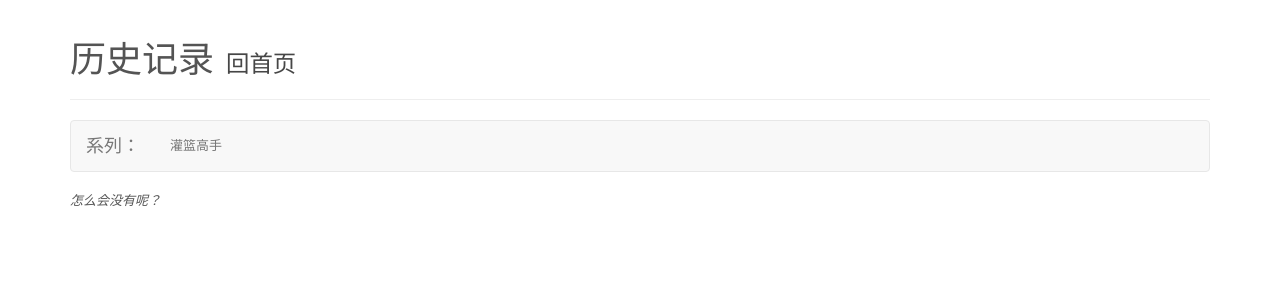
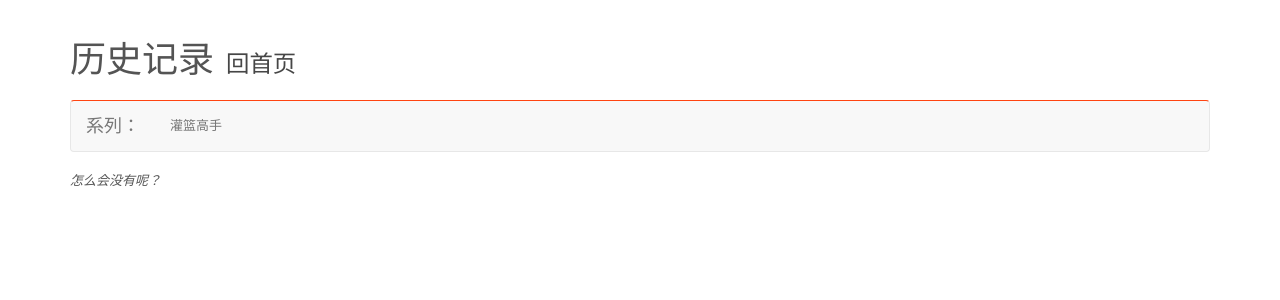
Before and after one commit to xavierskip/hupu_Album_Downloader, a Flask app: page /albums/ in a window 1280 px wide. Shown: the top 300 px of the page. Run offline with Flask 2, Linux system fonts and the light colour scheme; data that the repository does not hold is empty; parts of the project's set-up code (start-up, migrations or seed data) failed here and were passed over; some libraries are stand-ins or nearby versions.

Commit message:
nav border

```diff
--- a/web/templates/albums.html
+++ b/web/templates/albums.html
@@ -5,7 +5,7 @@
 <script src="//cdn.bootcss.com/bootstrap/3.1.1/js/bootstrap.min.js"></script>
 {%- endblock head %}
 {% block nav %}
-<nav class="navbar navbar-default">
+<nav class="navbar navbar-default navborder">
     <div class="navbar-header">
         <button class="navbar-toggle" data-toggle="collapse" data-target="#navbar1">
             <i class="icon-bar"></i>
--- a/web/templates/page.html
+++ b/web/templates/page.html
@@ -48,6 +48,13 @@
         .pagination .disabled span:hover{
             cursor: default;
         }
+        .navborder{
+            border-top: 1px solid #ff4411;
+        }
+        .page-header{
+            padding-bottom: 0;
+            border-bottom: 0;
+        }
     </style>
 {%- endblock head %}
 {%- block body %}
```
